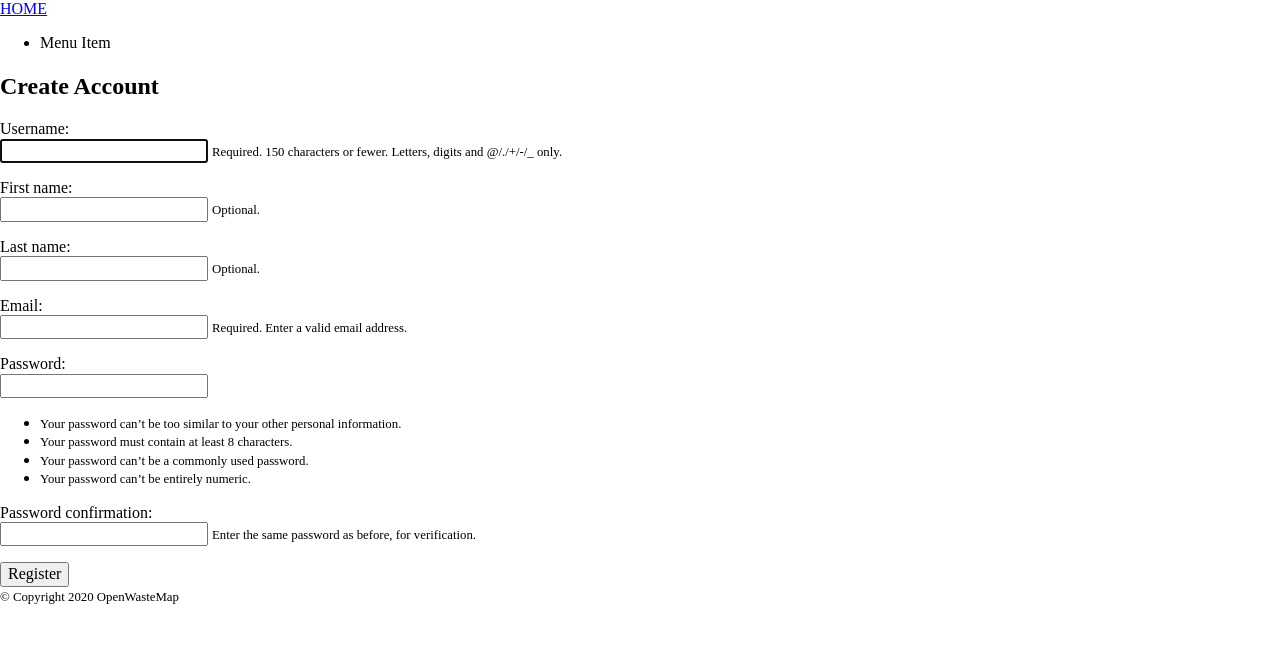
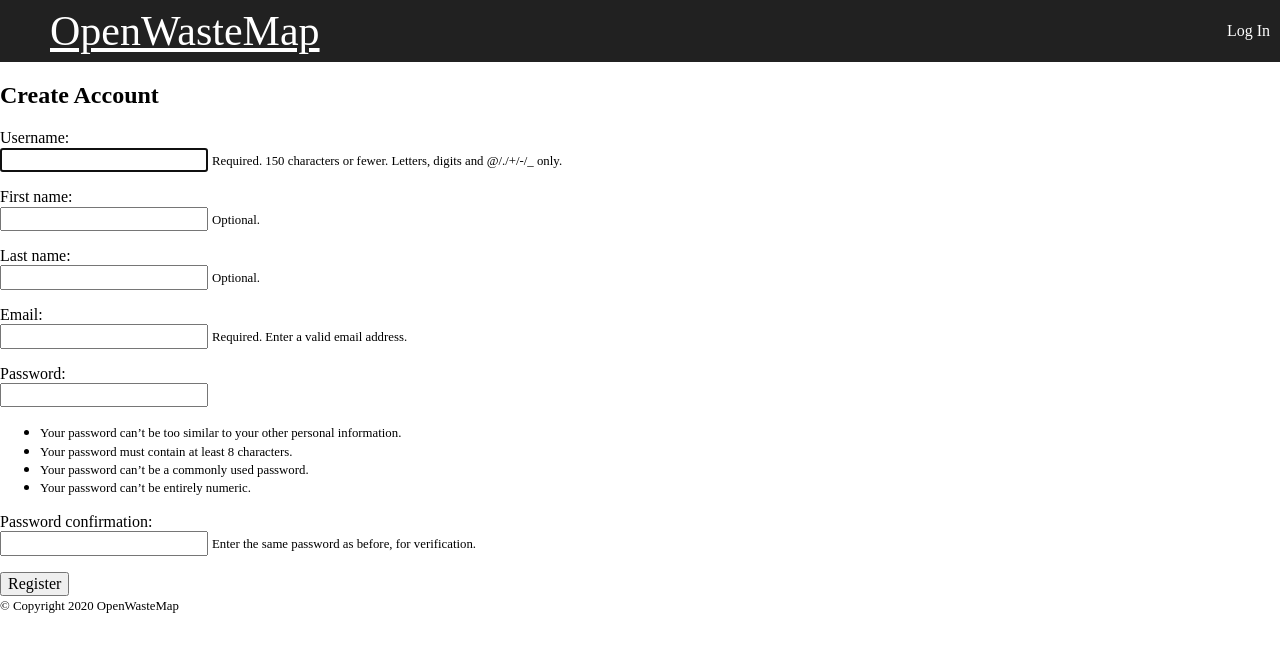
Before and after one commit to benbuc/OpenWasteMap, a Django app: page /accounts/register/ in a window 1280 px wide. Shown: the top 652 px of the page. Run offline with Django 3.2, Linux system fonts and the light colour scheme.

Commit message:
worked on basic stylesheets created header styles and main wrap

```diff
--- a/static/scss/00-settings/variables.scss
+++ b/static/scss/00-settings/variables.scss
@@ -1,2 +1,5 @@
 $color-white:           #fff;
 $color-black:           #000;
+$color-dark-gray:       #212121;
+
+$main-nav-height:       62px;
--- /dev/null
+++ b/static/scss/03-elements/main-header.scss
@@ -0,0 +1,24 @@
+.main-header {
+
+    position: absolute;
+    top: 0;
+    left: 0;
+    width: 100%;
+    z-index: 1000;
+
+    @include clearfix;
+
+    background-color: $color-dark-gray;
+
+    color: $color-white;
+    a {
+        color: $color-white;
+    }
+
+    &__title {
+        float: left;
+        font-size: ($main-nav-height - 20px);
+        margin: 10px 0 10px 50px;
+        line-height: 1;
+    }
+}
--- /dev/null
+++ b/static/scss/03-elements/main-nav.scss
@@ -0,0 +1,31 @@
+.main-nav {
+
+    $height: $main-nav-height;
+    $distance: 20px;
+
+    float: right;
+
+    &__items {
+        display: inline-block;
+        vertical-align: middle;
+        height: $height;
+        line-height: $height;
+        margin: 0;
+
+        > li {
+            display: block;
+            float: left;
+
+            > a {
+                display: block;
+                line-height: $height;
+                padding: 0 ($distance / 2);
+                font-size: 16px;
+            }
+        }
+
+        a {
+            text-decoration: none;
+        }
+    }
+}
--- /dev/null
+++ b/static/scss/03-elements/page-wrap.scss
@@ -0,0 +1,6 @@
+.main-wrap {
+    @include clearfix;
+    background: white;
+    position: relative;
+    top: $main-nav-height;
+}
--- a/static/scss/styles.scss
+++ b/static/scss/styles.scss
@@ -8,3 +8,8 @@
 @import '01-mixins/center-block';
 @import '01-mixins/centre';
 @import '01-mixins/clearfix';
+
+// Elements
+@import '03-elements/main-header';
+@import '03-elements/main-nav';
+@import '03-elements/page-wrap';
--- a/templates/menu.html
+++ b/templates/menu.html
@@ -1,11 +1,9 @@
 <header class="main-header">
-    <div>
-        <a href="{% url 'map_viewer:index' %}">HOME</a>
+    <a class="main-header__title" href="{% url 'map_viewer:index' %}">OpenWasteMap</a>
 
-        <nav class="main-nav">
-            <ul class="main_nav__items">
-                <li>Menu Item</li>
-            </ul>
-        </nav>
-    </div>
+    <nav class="main-nav">
+        <ul class="main-nav__items">
+            <li><a href="{% url 'accounts:login' %}">Log In</a></li>
+        </ul>
+    </nav>
 </header>
```
Also changed, not shown: static/css/styles.css (+1 -1 lines).
